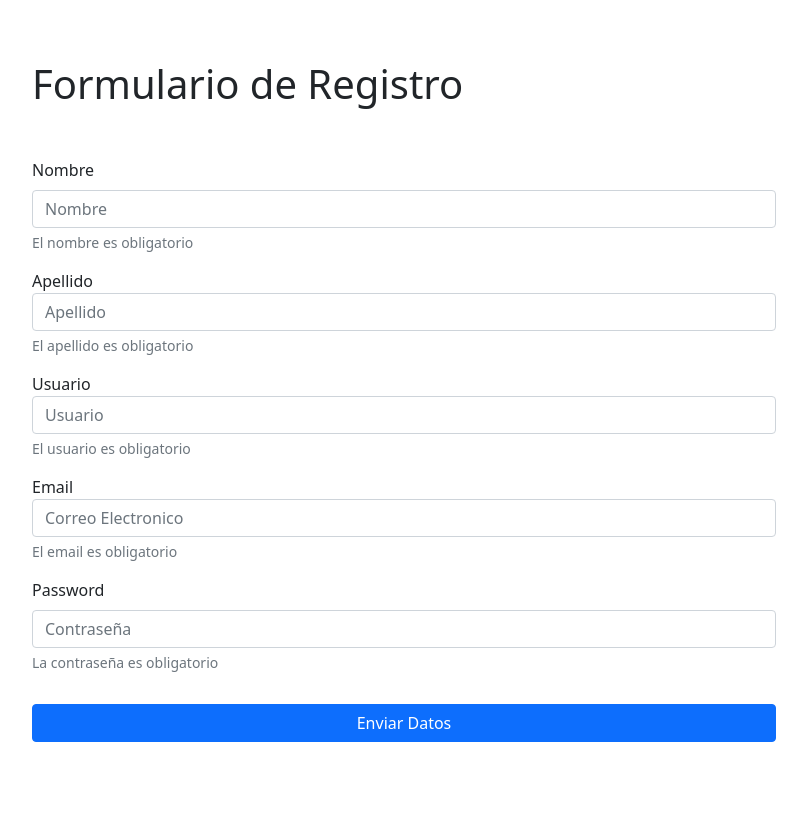
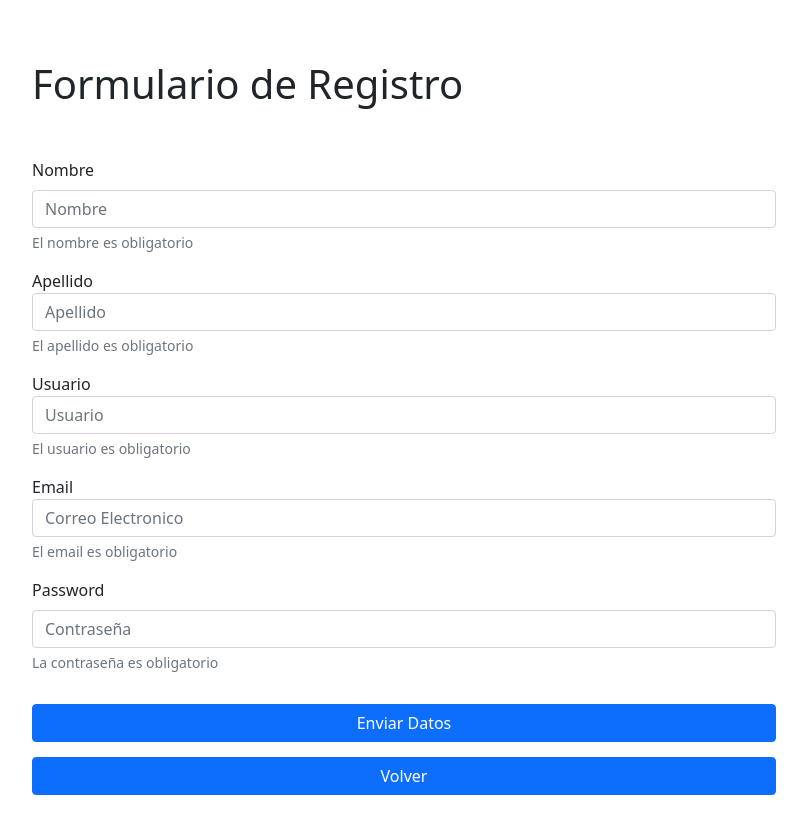
Before and after one commit to Brejcha13320/Angular_LoginFirebase, an Angular app: page /registro in a window 1280 px wide. Shown: the top 834 px of the page, without its empty margins (236-1043 px from the left). Before the commit the page ends 800 px from the top, so only its background shows below. Built offline with nearby package versions, Linux system fonts and the light colour scheme.

Commit message:
se agrego el boton de volver al login en el registro

```diff
--- a/src/app/pages/registro/registro.component.html
+++ b/src/app/pages/registro/registro.component.html
@@ -3,7 +3,7 @@
     <form [formGroup]="formulario" (ngSubmit)="registrar()" >
         <div class="mb-3">
           <label class="form-label">Nombre</label>
-          <input type="text" formControlName="nombre" placeholder="Nombre" class="form-control">
+          <input type="text" [(ngModel)]="nom" formControlName="nombre" placeholder="Nombre" class="form-control">
           <div *ngIf="formulario.controls['nombre'].errors?.['required']" class="form-text">El nombre es obligatorio</div>
           <div *ngIf="formulario.controls['nombre'].errors?.['minlength']" class="form-text">El nombre debe tener almenos 5 caracteres</div>
         </div>
@@ -35,6 +35,7 @@
         </div>
 
         <button type="submit" class="btn btn-primary">Enviar Datos</button>
+        <button type="button" class="btn btn-primary" [routerLink]="['/login']" >Volver</button>
 
       </form>
 </div>
--- a/src/app/pages/registro/registro.component.ts
+++ b/src/app/pages/registro/registro.component.ts
@@ -1,5 +1,5 @@
 import { Component, OnInit } from '@angular/core';
-import { FormGroup, FormControl, Validators } from '@angular/forms';
+import { FormGroup, FormControl, Validators, NgModel } from '@angular/forms';
 import { DataService } from '../../services/data.service';
 
 @Component({
@@ -10,6 +10,7 @@ import { DataService } from '../../services/data.service';
 export class RegistroComponent implements OnInit {
 
   formulario:FormGroup;
+  nom = "";
 
   constructor(private _dataService: DataService ) {
     this.formulario = new FormGroup({
@@ -47,6 +48,7 @@ export class RegistroComponent implements OnInit {
   }
 
   registrar(){
+    console.log(this.nom);
     if(this.formulario.invalid){
       return ;
     } else {
```
